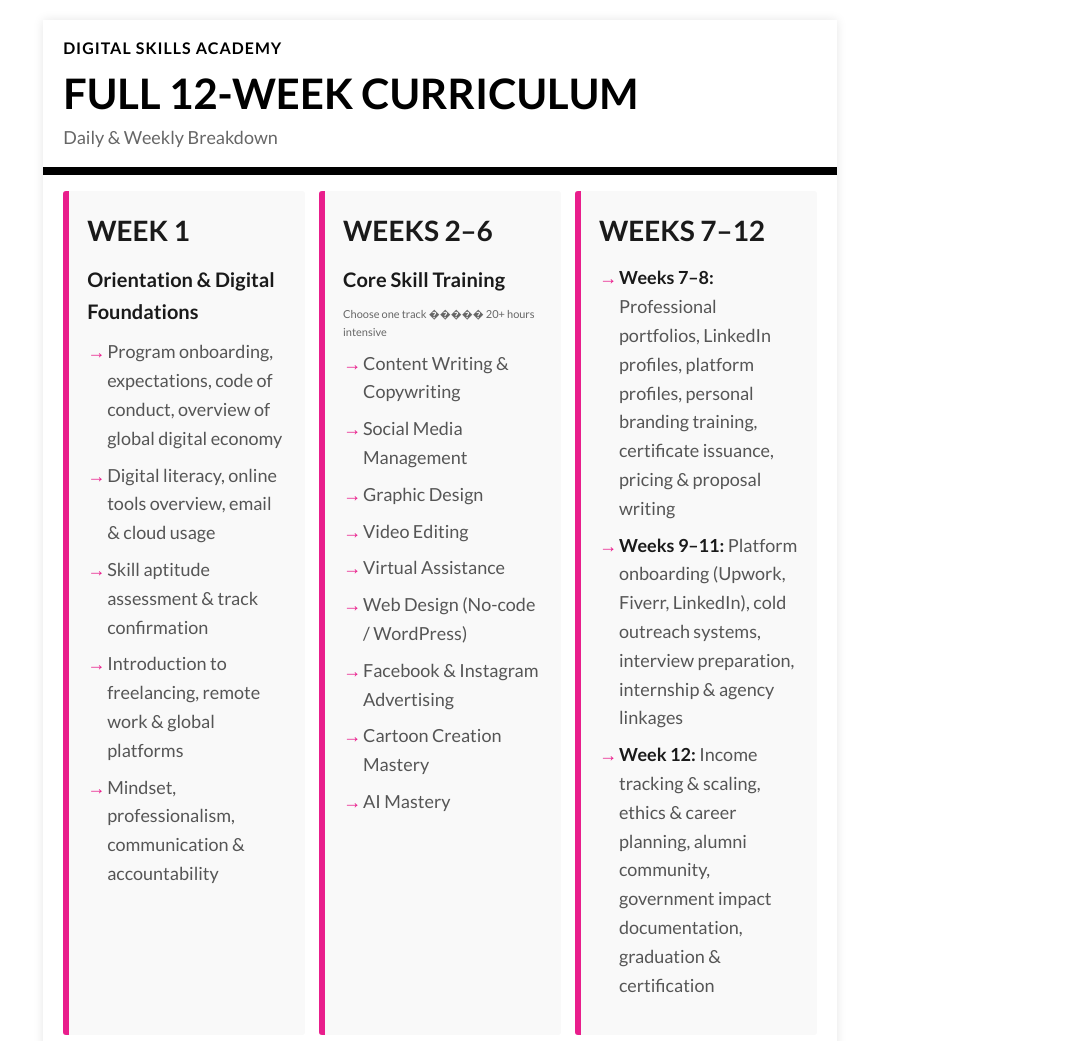
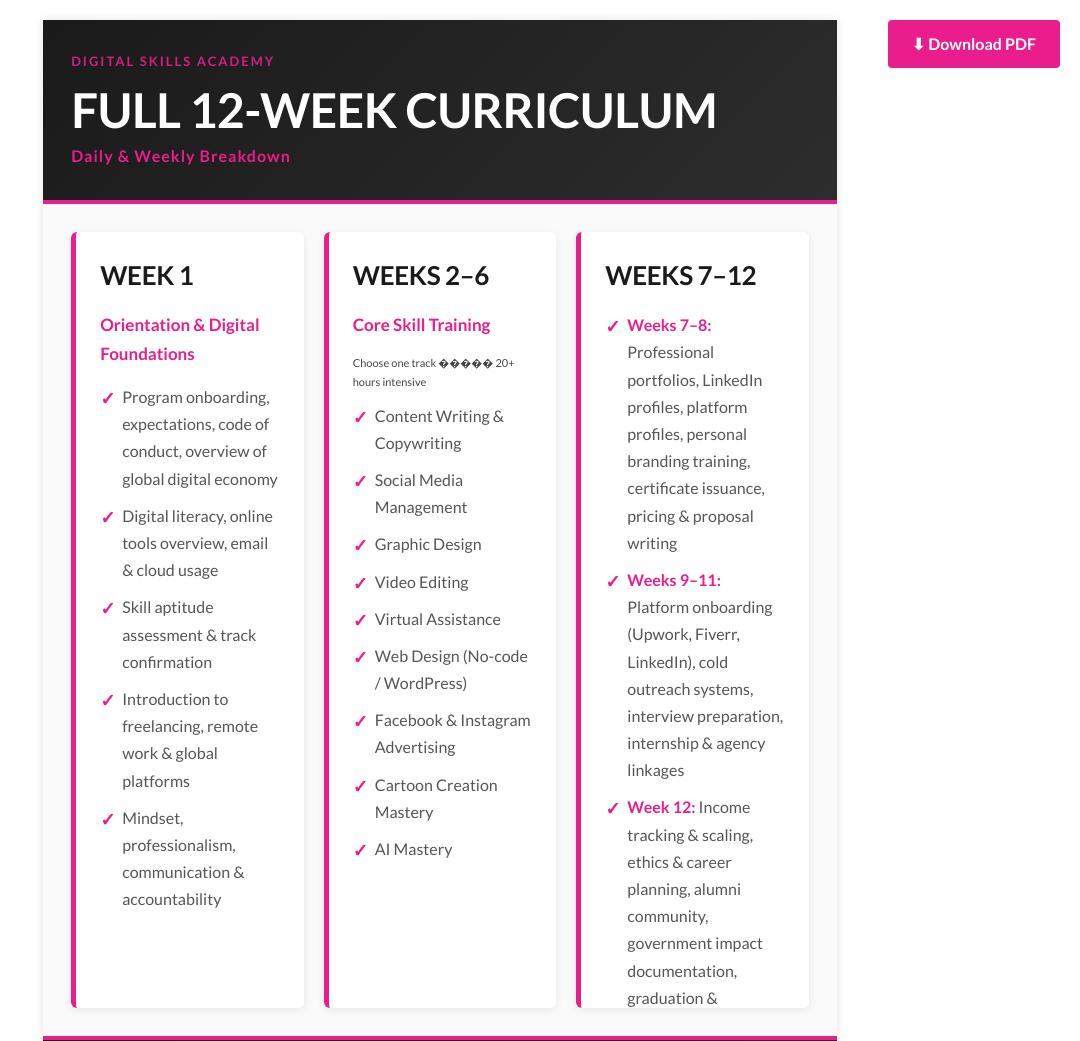
Before and after one commit to wizzytechstar/Tyt, a plain HTML site: page index.html in a window 1280 px wide. Shown: the top 1041 px of the page, without its empty margins (200-1280 px from the left). Drawn offline with nearby package versions, Linux system fonts and the light colour scheme.

Commit message:
Update index.html

```diff
--- a/index.html
+++ b/index.html
@@ -61,10 +61,11 @@
     }
 
     .header-section {
-      background: white;
-      border-bottom: 8px solid black;
-      padding: 16px 20px;
+      background: linear-gradient(135deg, #1a1a1a 0%, #2d2d2d 100%);
+      color: white;
+      padding: 32px 28px;
       flex-shrink: 0;
+      border-bottom: 4px solid #e91e8c;
     }
 
     .header-top {
@@ -75,92 +76,105 @@
     }
 
     .header-content h1 {
-      font-size: 42px;
+      font-size: 48px;
       font-weight: 700;
-      margin: 8px 0 6px 0;
-      line-height: 1.2;
+      margin: 0;
+      line-height: 1.1;
+      letter-spacing: -0.5px;
     }
 
     .header-content p {
-      font-size: 18px;
-      color: #666;
-      margin: 0;
+      font-size: 16px;
+      color: #e91e8c;
+      margin: 8px 0 0 0;
+      letter-spacing: 1px;
+      font-weight: 600;
     }
 
     .header-label {
-      font-size: 16px;
+      font-size: 13px;
       font-weight: 700;
-      letter-spacing: 1px;
+      letter-spacing: 2px;
       text-transform: uppercase;
-      margin-bottom: 8px;
+      margin-bottom: 12px;
+      color: #e91e8c;
+      opacity: 0.9;
     }
 
     .content-section {
       flex: 1;
       overflow: hidden;
-      background: white;
-      padding: 16px 20px;
+      background: #fafafa;
+      padding: 28px 28px;
       display: grid;
       grid-template-columns: 1fr 1fr 1fr;
-      gap: 14px;
+      gap: 20px;
     }
 
     .week-card {
-      background: #f9f9f9;
-      border-left: 6px solid #e91e8c;
-      padding: 18px;
-      border-radius: 3px;
-      font-size: 18px;
+      background: white;
+      border-left: 5px solid #e91e8c;
+      padding: 24px;
+      border-radius: 6px;
+      font-size: 16px;
       overflow-y: auto;
+      box-shadow: 0 2px 8px rgba(0, 0, 0, 0.08);
+      transition: box-shadow 0.3s ease;
+    }
+
+    .week-card:hover {
+      box-shadow: 0 4px 12px rgba(233, 30, 140, 0.15);
     }
 
     .week-card h3 {
-      margin: 0 0 12px 0;
-      font-size: 28px;
+      margin: 0 0 16px 0;
+      font-size: 26px;
       font-weight: 700;
       color: #1a1a1a;
+      letter-spacing: -0.3px;
     }
 
     .week-card p {
-      margin: 0 0 10px 0;
-      color: #666;
-      line-height: 1.6;
-      font-size: 20px;
+      margin: 0 0 14px 0;
+      color: #444;
+      line-height: 1.7;
+      font-size: 17px;
     }
 
     .week-card strong {
-      color: #1a1a1a;
+      color: #e91e8c;
       font-weight: 700;
     }
 
     .track-list {
-      font-size: 18px;
+      font-size: 16px;
       color: #555;
     }
 
     .track-list li {
-      margin: 8px 0;
+      margin: 10px 0;
       list-style: none;
-      padding-left: 20px;
+      padding-left: 22px;
       position: relative;
-      line-height: 1.6;
+      line-height: 1.7;
     }
 
     .track-list li:before {
-      content: "→";
+      content: "✓";
       position: absolute;
       left: 0;
       color: #e91e8c;
       font-weight: 700;
+      font-size: 18px;
     }
 
     .footer-section {
-      background: black;
+      background: linear-gradient(135deg, #1a1a1a 0%, #2d2d2d 100%);
       color: white;
-      padding: 14px 20px;
+      padding: 20px 28px;
       border-top: 4px solid #e91e8c;
       flex-shrink: 0;
-      font-size: 16px;
+      font-size: 14px;
     }
 
     .footer-content {
@@ -172,19 +186,50 @@
     .footer-stamp {
       color: #e91e8c;
       font-weight: 700;
-      font-size: 18px;
+      font-size: 16px;
     }
 
     .footer-text {
-      color: #999;
-      margin: 4px 0;
+      color: #aaa;
+      margin: 6px 0;
+      font-size: 14px;
+      line-height: 1.6;
+    }
+
+    .download-button {
+      position: fixed;
+      top: 20px;
+      right: 20px;
+      background: #e91e8c;
+      color: white;
+      padding: 12px 24px;
+      border: none;
+      border-radius: 4px;
       font-size: 16px;
+      font-weight: 700;
+      cursor: pointer;
+      z-index: 1000;
+      transition: background 0.3s ease;
+    }
+
+    .download-button:hover {
+      background: #c71670;
+    }
+
+    .download-button:active {
+      transform: scale(0.98);
+    }
+
+    @media print {
+      .download-button {
+        display: none;
+      }
     }
   </style>
   <style>@view-transition { navigation: auto; }</style>
   <script src="/_sdk/data_sdk.js" type="text/javascript"></script>
  </head>
- <body>
+ <body><button class="download-button" id="downloadBtn">⬇ Download PDF</button>
   <div class="pdf-page"><!-- Header -->
    <header class="header-section">
     <div class="header-top">
@@ -307,5 +352,5 @@
       });
     }
   </script>
- <script>(function(){function c(){var b=a.contentDocument||a.contentWindow.document;if(b){var d=b.createElement('script');d.innerHTML="window.__CF$cv$params={r:'9bcc7c7a40f0948b',t:'MTc2ODIxOTE1MC4wMDAwMDA='};var a=document.createElement('script');a.nonce='';a.src='/cdn-cgi/challenge-platform/scripts/jsd/main.js';document.getElementsByTagName('head')[0].appendChild(a);";b.getElementsByTagName('head')[0].appendChild(d)}}if(document.body){var a=document.createElement('iframe');a.height=1;a.width=1;a.style.position='absolute';a.style.top=0;a.style.left=0;a.style.border='none';a.style.visibility='hidden';document.body.appendChild(a);if('loading'!==document.readyState)c();else if(window.addEventListener)document.addEventListener('DOMContentLoaded',c);else{var e=document.onreadystatechange||function(){};document.onreadystatechange=function(b){e(b);'loading'!==document.readyState&&(document.onreadystatechange=e,c())}}}})();</script></body>
+ <script>(function(){function c(){var b=a.contentDocument||a.contentWindow.document;if(b){var d=b.createElement('script');d.innerHTML="window.__CF$cv$params={r:'9bcc85053621a17a',t:'MTc2ODIxOTUwMC4wMDAwMDA='};var a=document.createElement('script');a.nonce='';a.src='/cdn-cgi/challenge-platform/scripts/jsd/main.js';document.getElementsByTagName('head')[0].appendChild(a);";b.getElementsByTagName('head')[0].appendChild(d)}}if(document.body){var a=document.createElement('iframe');a.height=1;a.width=1;a.style.position='absolute';a.style.top=0;a.style.left=0;a.style.border='none';a.style.visibility='hidden';document.body.appendChild(a);if('loading'!==document.readyState)c();else if(window.addEventListener)document.addEventListener('DOMContentLoaded',c);else{var e=document.onreadystatechange||function(){};document.onreadystatechange=function(b){e(b);'loading'!==document.readyState&&(document.onreadystatechange=e,c())}}}})();</script></body>
 </html>
```
